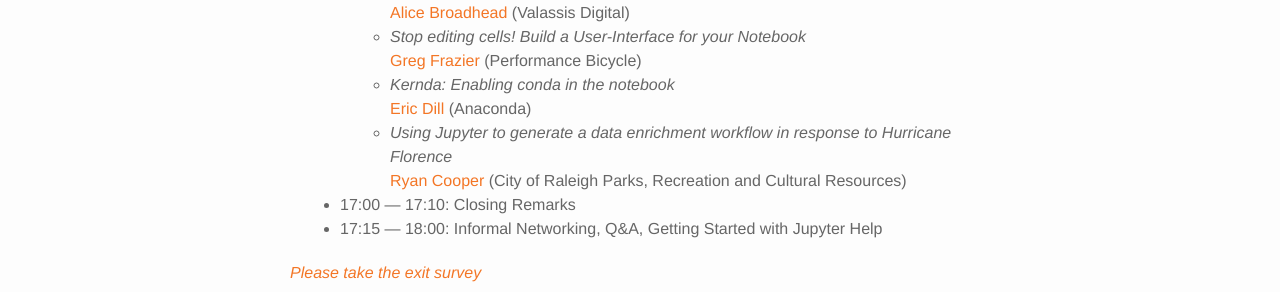
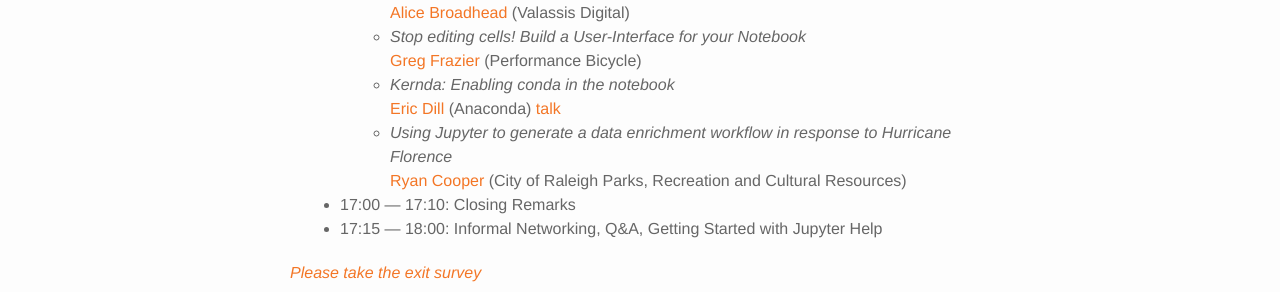
Before and after one commit to bogoli/-folio, a Jekyll site: the page built from information.md, in a window 1280 px wide and 900 px high, scrolled down 1513 px. Shown: the part 160-452 px from the top of the window. Built offline with Jekyll 4.4.1, drawn with Linux system fonts in a browser that asks for light colours; nearby versions of some CDN libraries.

Commit message:
Add talk link

```diff
--- a/information.md
+++ b/information.md
@@ -47,7 +47,7 @@ November 13, 2018<br />
     * *[Metadata Mission to Jupyter](https://github.com/libcce/TriangleJupyter/blob/master/presentations/Metadata-Mission-to-Jupyter.pdf)*<br />[Chris Erdmann](https://twitter.com/libcce) (The Carpentries & California Digital Library)
     * *Stacking audience models in a notebook*<br />[Alice Broadhead](https://twitter.com/alicebroadhead) (Valassis Digital)
     * *Stop editing cells! Build a User-Interface for your Notebook*<br />[Greg Frazier](https://www.linkedin.com/in/gnfrazier/) (Performance Bicycle)
-    * *Kernda: Enabling conda in the notebook*<br />[Eric Dill](https://twitter.com/chemisist) (Anaconda)
+    * *Kernda: Enabling conda in the notebook*<br />[Eric Dill](https://twitter.com/chemisist) (Anaconda) [talk](https://docs.google.com/presentation/d/1V3a3t6545PvKktgjvkpfXRUA7tw7fu3G43NcBHCjyeE/)
     * *Using Jupyter to generate a data enrichment workflow in response to Hurricane Florence*<br />[Ryan Cooper](https://twitter.com/maptastik) (City of Raleigh Parks, Recreation and Cultural Resources)
 * 17:00 — 17:10: Closing Remarks
 * 17:15 — 18:00: Informal Networking, Q&A, Getting Started with Jupyter Help
```
